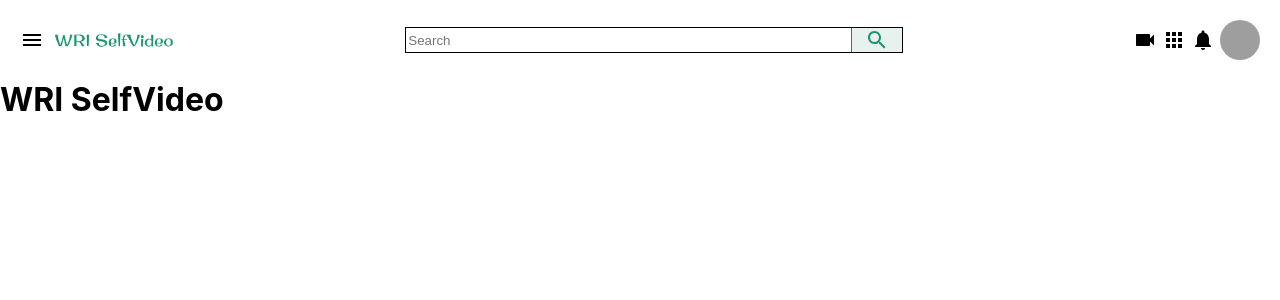
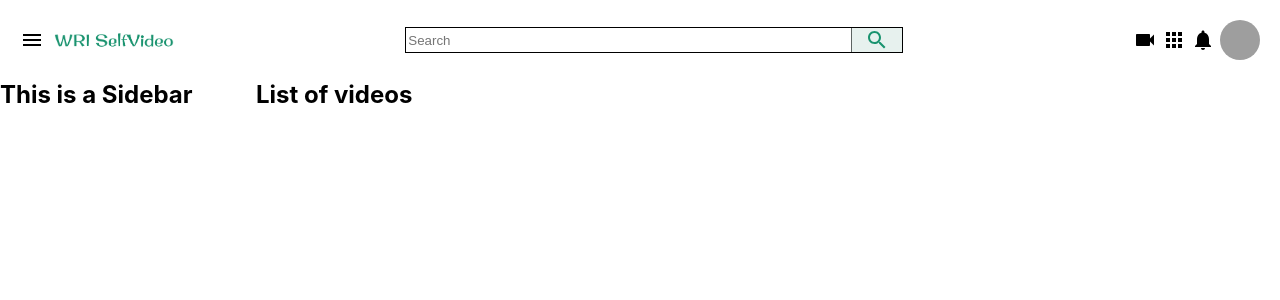
Before and after one commit to webroyit/y3t0c7-WRISelfVideo, a React (Create React App) app: page / in a window 1280 px wide. Shown: the top 300 px of the page. Built offline with nearby package versions, Linux system fonts and the light colour scheme; grey boxes are pictures that could not be loaded.

Commit message:
Set up layout for sidebar and recommended videos components with flex

```diff
--- a/src/App.css
+++ b/src/App.css
@@ -0,0 +1,3 @@
+.app__page {
+    display: flex;
+}
--- a/src/App.js
+++ b/src/App.js
@@ -2,12 +2,19 @@ import React from 'react';
 
 import './App.css';
 import Header from './components/Header';
+import RecommendedVideos from './components/RecommendedVideos';
+import Sidebar from './components/Sidebar';
 
 function App() {
   return (
     <div className="app">
       <Header />
-      <h1>WRI SelfVideo</h1>
+
+      <div className="app__page">
+        <Sidebar />
+        <RecommendedVideos />
+      </div>
+
     </div>
   );
 }
--- /dev/null
+++ b/src/components/RecommendedVideos.css
@@ -0,0 +1,3 @@
+.recommendedVideos {
+    flex: .8;
+}
--- /dev/null
+++ b/src/components/RecommendedVideos.js
@@ -0,0 +1,13 @@
+import React from 'react';
+
+import './RecommendedVideos.css';
+
+function RecommendedVideos() {
+    return (
+        <div className="recommendedVideos">
+            <h2>List of videos</h2>
+        </div>
+    );
+}
+
+export default RecommendedVideos;
--- /dev/null
+++ b/src/components/Sidebar.css
@@ -0,0 +1,3 @@
+.sidebar {
+    flex: .2;
+}
--- /dev/null
+++ b/src/components/Sidebar.js
@@ -0,0 +1,13 @@
+import React from 'react';
+
+import './Sidebar.css';
+
+function Sidebar() {
+    return (
+        <div className="sidebar">
+            <h2>This is a Sidebar</h2>
+        </div>
+    );
+}
+
+export default Sidebar;
```
Also changed, not shown: 1 other file (tests, documents, lock files or other folders).
